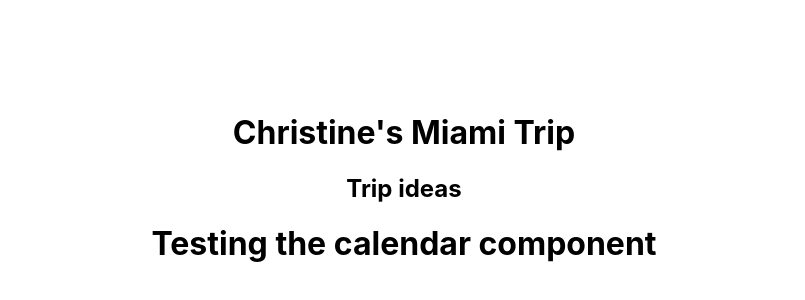
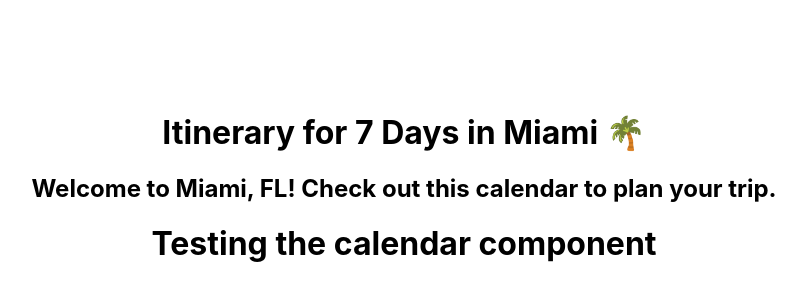
Before and after one commit to Cchristineee/WEB-102-Lab-1-Calendar, a React (Vite) app in the folder timetabled/: page / in a window 1280 px wide. Shown: the part 212-512 px from the top of the page, without its empty margins (236-1041 px from the left). Built offline with nearby package versions, Linux system fonts and the light colour scheme.

Commit message:
Updated h1 and h2 tags

```diff
--- a/timetabled/src/App.jsx
+++ b/timetabled/src/App.jsx
@@ -6,11 +6,9 @@
 
   return (
     <div className="App">
-      <h1>Christine's Miami Trip</h1>
-      <h2>Trip ideas</h2>
-
-    <Calendar />
-
+      <h1>Itinerary for 7 Days in Miami 🌴</h1>
+      <h2>Welcome to Miami, FL! Check out this calendar to plan your trip.</h2>
+      <Calendar />
     </div>
   )
 }
```
